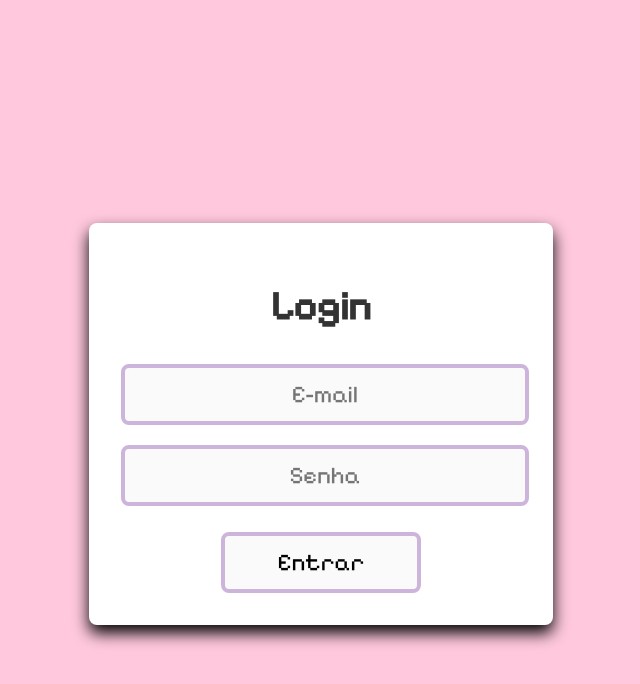
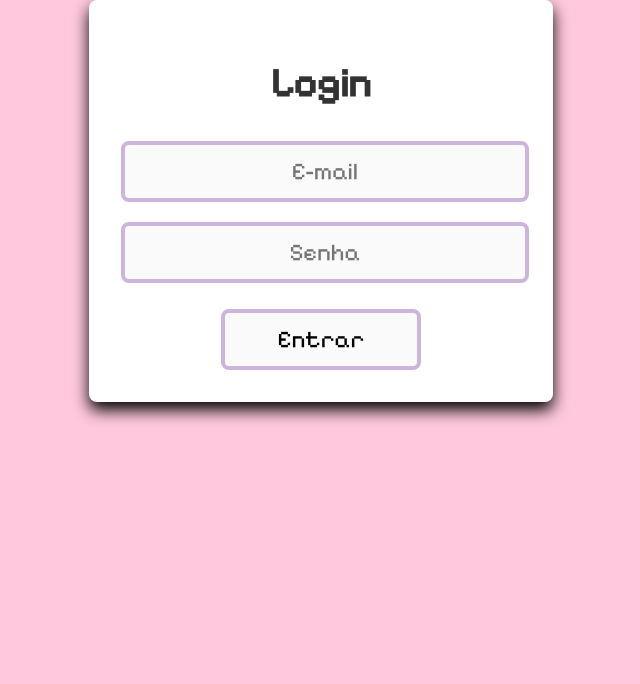
Before and after one commit to marcusmarinho/memory-wall, a React (Vite) app: page / in a window 1280 px wide. Shown: the top 684 px of the page, without its empty margins (319-959 px from the left). Built offline with nearby package versions, Linux system fonts and the light colour scheme.

Commit message:
fix margin

```diff
--- a/src/core.css
+++ b/src/core.css
@@ -23,7 +23,7 @@ html {
 #root {
   max-width: 1280px;
   margin: 0 auto;
-  padding: 24px;
+  padding: 0px 24px 0px 24px;
 }
 
 input[type='file']::file-selector-button {
--- a/src/pages/Login/style.ts
+++ b/src/pages/Login/style.ts
@@ -4,7 +4,6 @@ export const Container = styled.div`
   display: flex;
   justify-content: center;
   align-items: center;
-  height: 100vh;
 `;
 
 export const FormWrapper = styled.div`
```
